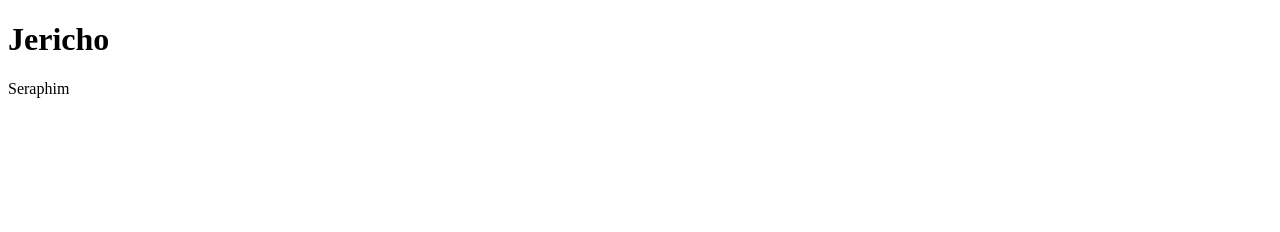
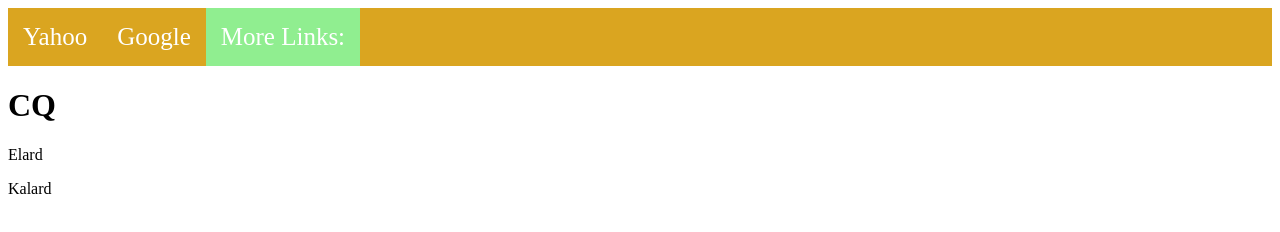
Before and after one commit to Coli-Pixel/Coli-Pixel.github.io, a plain HTML site: page index.html in a window 1280 px wide. Drawn offline with Linux system fonts and the light colour scheme.

Commit message:
Added Navbar and Dropdown Links

```diff
--- a/index.html
+++ b/index.html
@@ -1,10 +1,70 @@
 <!DOCTYPE html>
 <html>
 <head>
-    <title>Yoseph</title>
+    <title>Game</title>
+    <style>
+        .navbar{
+            background-color: goldenrod;
+            overflow: hidden;
+        }
+                .navbar a{
+            color: white;
+            font-size: 25px;
+            text-decoration: none;
+            padding:15px;
+            float:left;
+        }
+        .morelinks{
+            color: white;
+            font-size: 25px;
+            text-decoration: none;
+            padding:15px;
+        }
+        .navbar a:hover, .morelinks:hover{
+            background-color:Lightblue;
+        }
+        .dropdown:hover .dropdown-content{
+            display:block;
+        }
+        .dropdown-content{
+            position: absolute;
+            z-index: 2;
+            display: none;
+        }
+        .dropdown{
+            background-color:lightgreen;
+            color: white;
+            float: left;
+            text-decoration: none;
+            font-size: 25px;
+        }
+        .dropdown-content a{
+            float: none;
+            display: block;
+            padding-left: 41.5px;
+            padding-right: 41.5px;
+            background-color: black;
+        }
+    </style>
 </head>
 <body>
-    <h1>Jericho</h1>
-    <p>Seraphim</p>
+    <div class="navbar">
+        <a href="https://www.yahoo.com">Yahoo</a>
+        <a href="https://www.google.com">Google</a>
+        <div class="dropdown">
+            <div class="morelinks">
+                More Links:
+            </div>
+            <div class="dropdown-content">
+                <a href="https://www.bing.com">Bing</a>
+                <a href="https://www.serebii.net">Serebii</a>
+                <a href="https://pokemonshowdown.com">Showdown</a>
+            </div>
+        </div>
+    </div>
+
+    <h1>CQ</h1>
+    <p>Elard</p>
+    <p>Kalard</p>
 </body>
 </html>
```
Also changed, not shown: .c9/metadata/environment/index.html, .c9/metadata/preview-/index.html (deleted), 3 other files.
